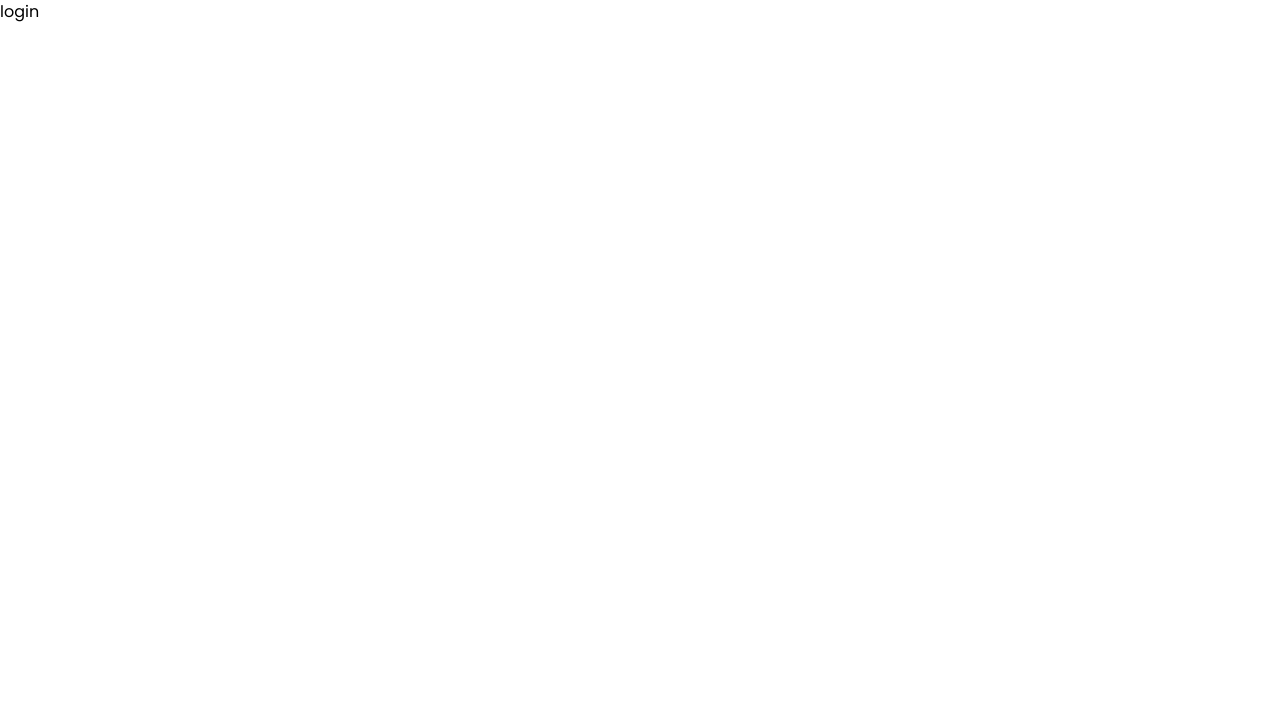
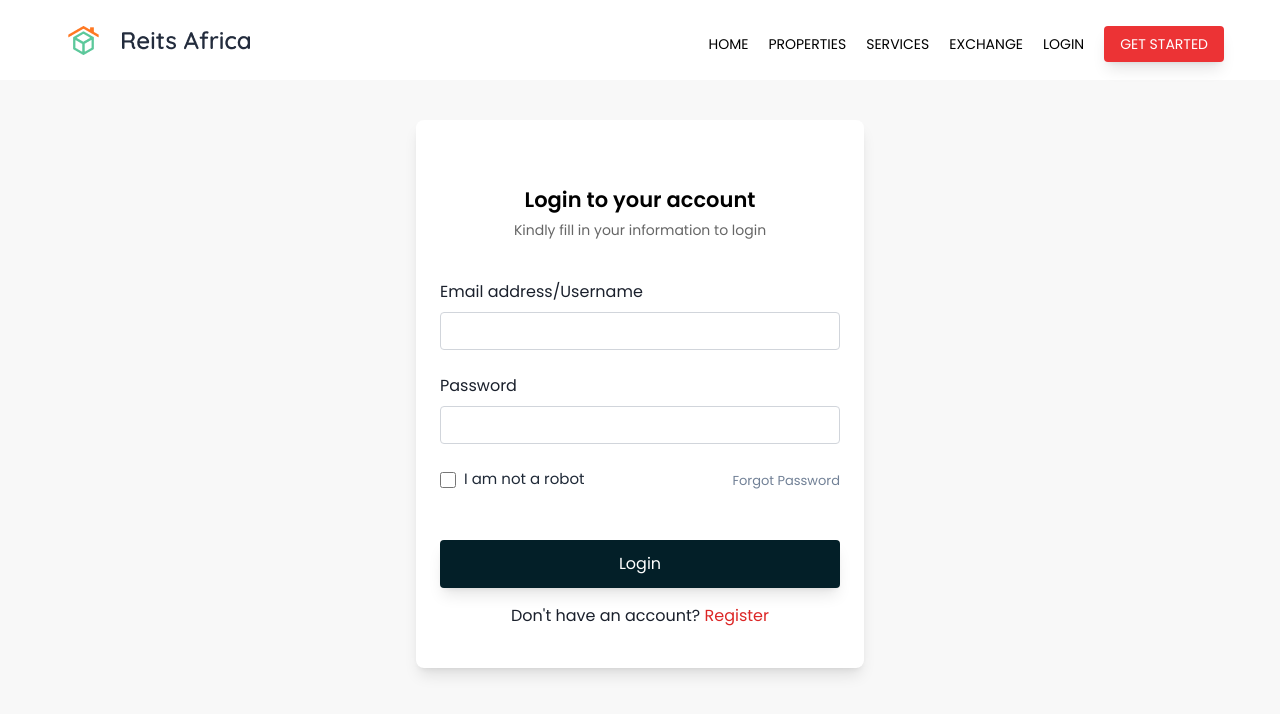
Before and after one commit to Near-Grants-Projects/reits-africa-web, a Next.js app: page /account/login in a window 1280 px wide. Shown: the top 714 px of the page. Built offline with nearby package versions, Linux system fonts and the light colour scheme.

Commit message:
added login screen

```diff
--- a/components/Header.js
+++ b/components/Header.js
@@ -35,7 +35,7 @@ const Navbar = () => {
               <Link href='#'>Exchange</Link>
             </li>
             <li className='group'>
-              <Link href='#'>Login</Link>
+              <Link href='/account/login'>Login</Link>
             </li>
             <li>
               <Link href='/account/register'>
@@ -107,11 +107,11 @@ const Navbar = () => {
               </li>
 
               <li onClick={() => setNav(false)} className='py-4 text-sm'>
-                <Link href='#'>Login</Link>
+                <Link href='/account/login'>Login</Link>
               </li>
 
               <li onClick={() => setNav(false)} className='py-4 text-sm'>
-                <Link href='#' className='bg-[#EC3335]'>
+                <Link href='/account/register' className='bg-[#EC3335]'>
                   Get Started
                 </Link>
               </li>
--- a/pages/account/login.js
+++ b/pages/account/login.js
@@ -1,9 +1,88 @@
-import React from 'react';
+import { MdKeyboardArrowDown } from 'react-icons/md';
+import Link from 'next/link';
+import Layout from '@/components/Layout';
 
 export default function Login() {
   return (
-    <div>
-      <h2>login</h2>
-    </div>
+    <Layout title='Login'>
+      <section className='bg-[#F8F8F8] py-10 min-h-screen'>
+        <div className='block p-6 max-w-md mx-auto rounded-lg shadow-lg bg-white'>
+          <div className='grid place-items-center py-10'>
+            <h2 className='text-[21px] font-semibold text-black'>
+              Login to your account
+            </h2>
+            <p className='text-sm text-[#666666] mt-1'>
+              Kindly fill in your information to login
+            </p>
+          </div>
+
+          <form>
+            <div className='form-group mb-6'>
+              <label
+                for='email'
+                className='form-label inline-block mb-2 text-[#1A202C]'
+              >
+                Email address/Username
+              </label>
+              <input
+                type='email'
+                className='form-control block w-full px-3 py-1.5 text-base font-normal text-gray-700 bg-white bg-clip-padding border border-solid border-gray-300 rounded transition ease-in-out m-0focus:text-gray-700 focus:bg-white focus:border-stone-600 focus:outline-none'
+              />
+            </div>
+
+            <div className='form-group mb-6'>
+              <label
+                for='password'
+                className='form-label inline-block mb-2 text-[#1A202C]'
+              >
+                Password
+              </label>
+              <input
+                type='password'
+                className='form-control block w-full px-3 py-1.5 text-base font-normal text-gray-700 bg-white bg-clip-padding border border-solid border-gray-300 rounded transition ease-in-out m-0focus:text-gray-700 focus:bg-white focus:border-stone-600 focus:outline-none'
+              />
+            </div>
+
+            <div className='flex items-center justify-between'>
+              <div className='form-check text-[15px] text-[#718096]'>
+                <input
+                  className='form-check-input h-4 w-4 border border-gray-300 rounded-sm bg-white checked:bg-red-600 checked:border-red-600 focus:outline-none transition duration-200 mt-1 align-top bg-no-repeat bg-center bg-contain float-left mr-2 cursor-pointer'
+                  type='checkbox'
+                  id='flexCheckDefault'
+                />
+                <label
+                  className='form-check-label inline-block text-gray-800'
+                  for='flexCheckDefault'
+                >
+                  I am not a robot
+                </label>
+              </div>
+
+              <div>
+                <Link href='#'>
+                  <a className='text-[13px] text-[#718096]'>Forgot Password</a>
+                </Link>
+              </div>
+            </div>
+
+            <div className='mt-8'>
+              <button
+                className='bg-[#031F28] shadow-lg w-full text-white px-14 py-3 mt-2 md:mt-4 rounded transition duration-1000 ease-in-out
+            hover:bg-[#0a3a48] transform hover:scale-120'
+              >
+                Login
+              </button>
+            </div>
+
+            <div className='text-center my-4 text-[#1A202C]'>
+              Don't have an account?{' '}
+              <Link href='/account/register'>
+                <a className='text-red-600'>Register</a>
+              </Link>
+            </div>
+          </form>
+        </div>
+      </section>
+    </Layout>
   );
 }
--- a/pages/account/register.js
+++ b/pages/account/register.js
@@ -155,7 +155,7 @@ export default function Register() {
               Register
             </button>
 
-            <div className='text-center mt-4 text-[#1A202C]'>
+            <div className='text-center my-4 text-[#1A202C]'>
               Already have an account?{' '}
               <Link href='/account/login'>
                 <a className='text-red-600'>Log in</a>
```
